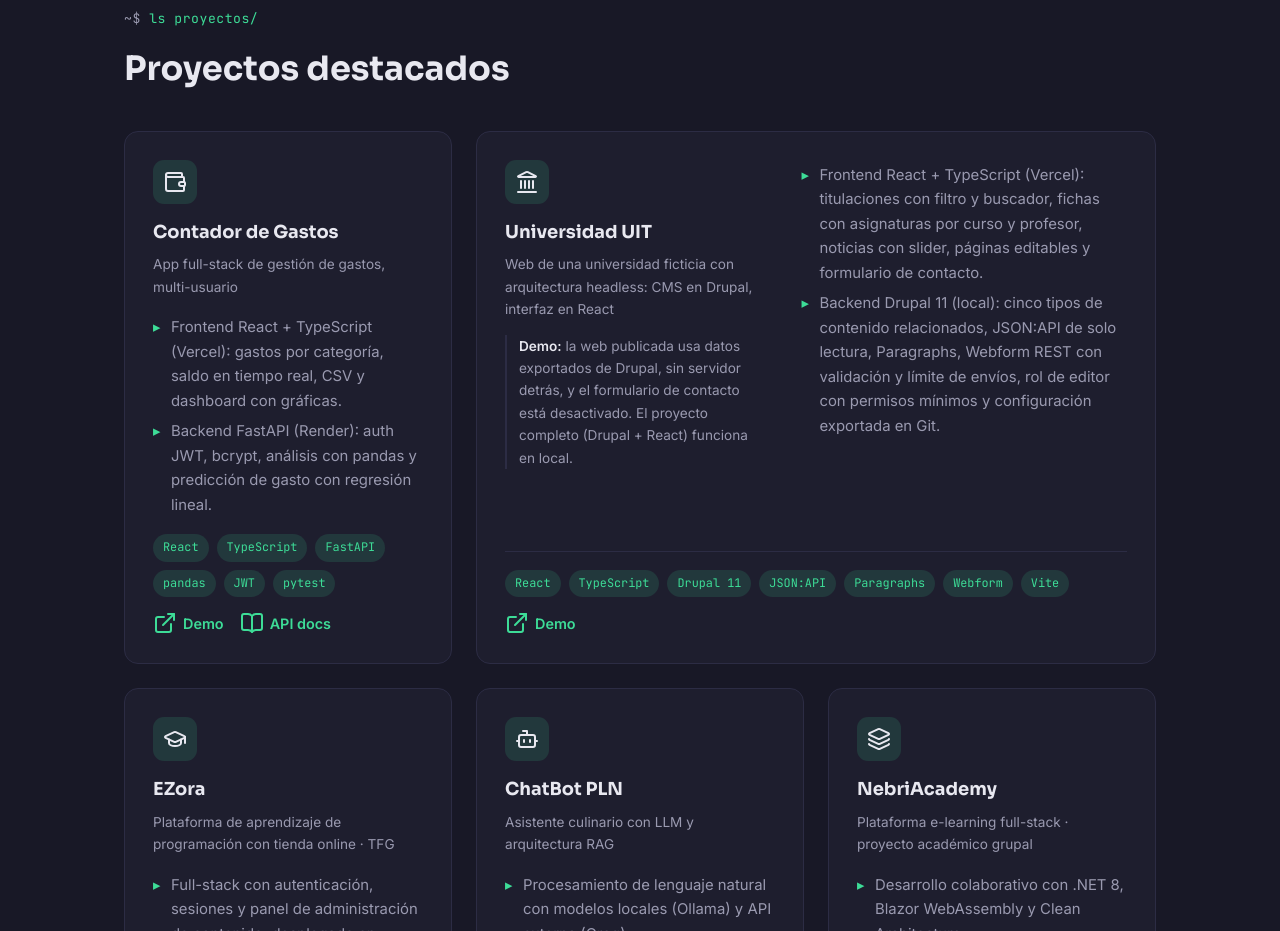
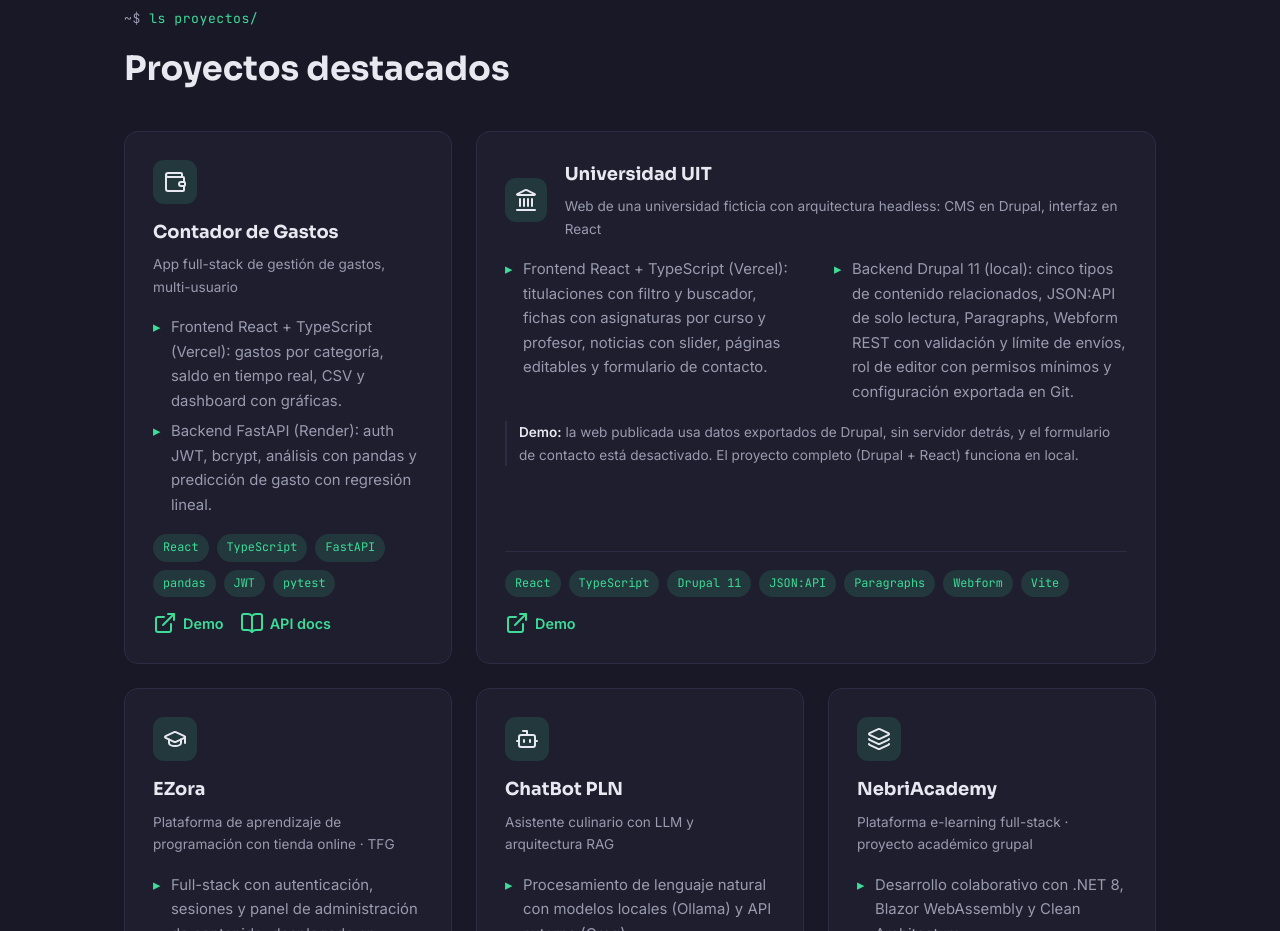
Before and after one commit to TPostigo/Tpostigo.github.io, a plain HTML site: page index.html in a window 1280 px wide. Shown: the part 1480-2411 px from the top of the page. Drawn offline with nearby package versions, Linux system fonts and the light colour scheme.

Commit message:
Add files via upload
ultimo cambio

```diff
--- a/index.html
+++ b/index.html
@@ -221,32 +221,26 @@ nav{
   display:grid;grid-template-columns:repeat(3,1fr);gap:24px;
   align-items:stretch;grid-auto-flow:dense;
 }
-/* Tarjeta destacada: ocupa 2 columnas; texto a la derecha y tecnologías en una fila abajo */
+/* Tarjeta destacada: ocupa 2 columnas.
+   Cabecera (icono + título/descripción) · Frontend | Backend · nota de demo · tecnologías */
+.card-top{display:flex;align-items:center;gap:18px}
+.card-titles{display:flex;flex-direction:column;gap:14px;min-width:0}
 .card-foot{
   display:flex;flex-wrap:wrap;align-items:center;justify-content:space-between;
-  gap:14px 20px;border-top:1px solid var(--border);padding-top:18px;
+  gap:14px 20px;border-top:1px solid var(--border);padding-top:18px;margin-top:auto;
 }
 .card-foot .badges{flex:1 1 auto}
+.project-card.wide ul{flex-grow:0}
 @media (min-width:641px){
-  .project-card.wide{
-    grid-column:span 2;
-    display:grid;
-    grid-template-columns:minmax(0,1fr) minmax(0,1.25fr);
-    grid-template-rows:auto auto auto 1fr auto;
-    gap:14px 36px;
-  }
-  .project-card.wide .project-icon{grid-column:1;grid-row:1}
-  .project-card.wide h3{grid-column:1;grid-row:2}
-  .project-card.wide .proj-sub{grid-column:1;grid-row:3}
-  .project-card.wide .proj-note{grid-column:1;grid-row:4;align-self:start}
-  .project-card.wide ul{grid-column:2;grid-row:1 / span 4}
-  .project-card.wide .card-foot{grid-column:1 / -1;grid-row:5}
+  .project-card.wide{grid-column:span 2}
+  .project-card.wide ul{display:grid;grid-template-columns:1fr 1fr;gap:0 36px}
 }
 @media (max-width:960px){
   .projects-grid{grid-template-columns:repeat(2,1fr)}
 }
 @media (max-width:640px){
   .projects-grid{grid-template-columns:1fr}
+  .card-top{flex-direction:column;align-items:flex-start;gap:14px}
 }
 .project-card{
   background:var(--card);border:1px solid var(--border);
@@ -521,9 +515,13 @@ footer{
         </div>
       </article>
       <article class="project-card wide">
-        <div class="project-icon"><i data-lucide="landmark"></i></div>
-        <h3>Universidad UIT</h3>
-        <p class="proj-sub">Web de una universidad ficticia con arquitectura headless: CMS en Drupal, interfaz en React</p>
+        <div class="card-top">
+          <div class="project-icon"><i data-lucide="landmark"></i></div>
+          <div class="card-titles">
+            <h3>Universidad UIT</h3>
+            <p class="proj-sub">Web de una universidad ficticia con arquitectura headless: CMS en Drupal, interfaz en React</p>
+          </div>
+        </div>
         <ul>
           <li>Frontend React + TypeScript (Vercel): titulaciones con filtro y buscador, fichas con asignaturas por curso y profesor, noticias con slider, páginas editables y formulario de contacto.</li>
           <li>Backend Drupal 11 (local): cinco tipos de contenido relacionados, JSON:API de solo lectura, Paragraphs, Webform REST con validación y límite de envíos, rol de editor con permisos mínimos y configuración exportada en Git.</li>
```
